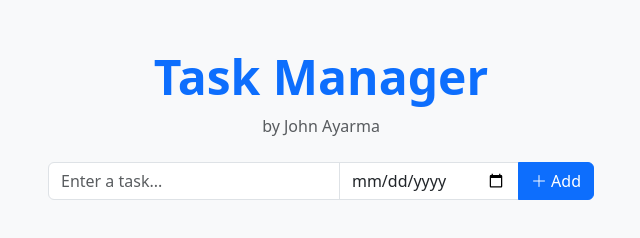
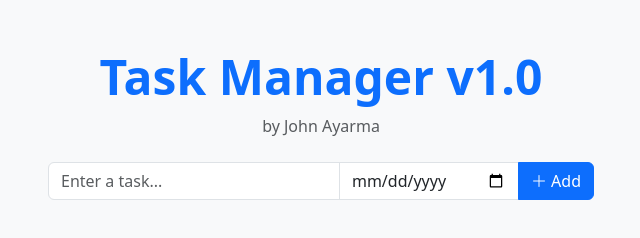
Before and after one commit to ejayarma/taskadmin, a plain HTML site: page index.html in a window 1280 px wide. Shown: the whole page, without its empty margins (319-959 px from the left). Drawn offline with nearby package versions, Linux system fonts and the light colour scheme.

Commit message:
feat: Include version number

```diff
--- a/index.html
+++ b/index.html
@@ -13,7 +13,7 @@
     <div class="row justify-content-center">
       <div class="col-md-8 col-lg-6">
         <div class="text-center mb-4">
-          <h1 class="display-5 fw-bold text-primary">Task Manager</h1>
+          <h1 class="display-5 fw-bold text-primary">Task Manager v1.0</h1>
           <p class="text-muted">by John Ayarma</p>
         </div>
 
```
